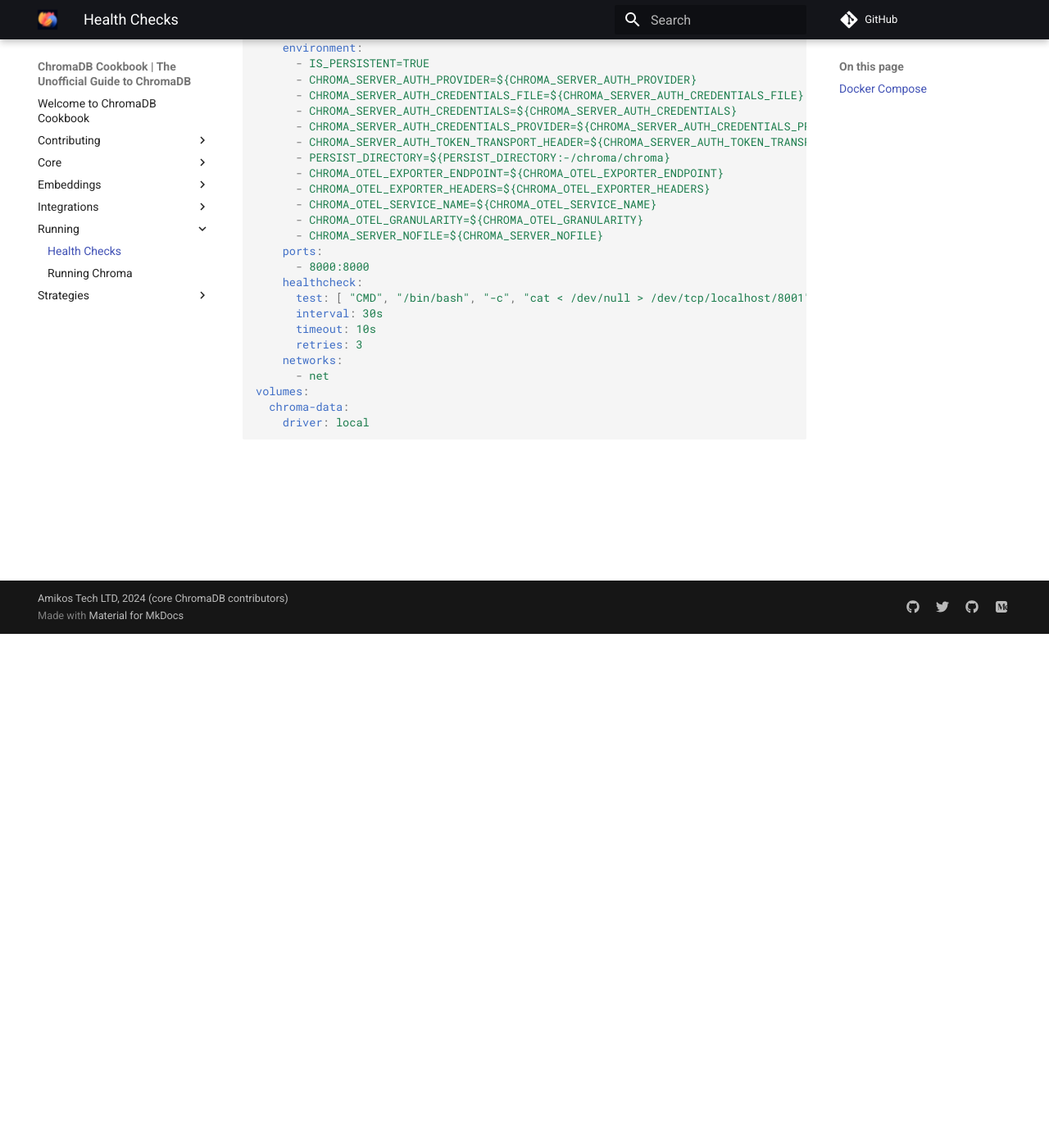
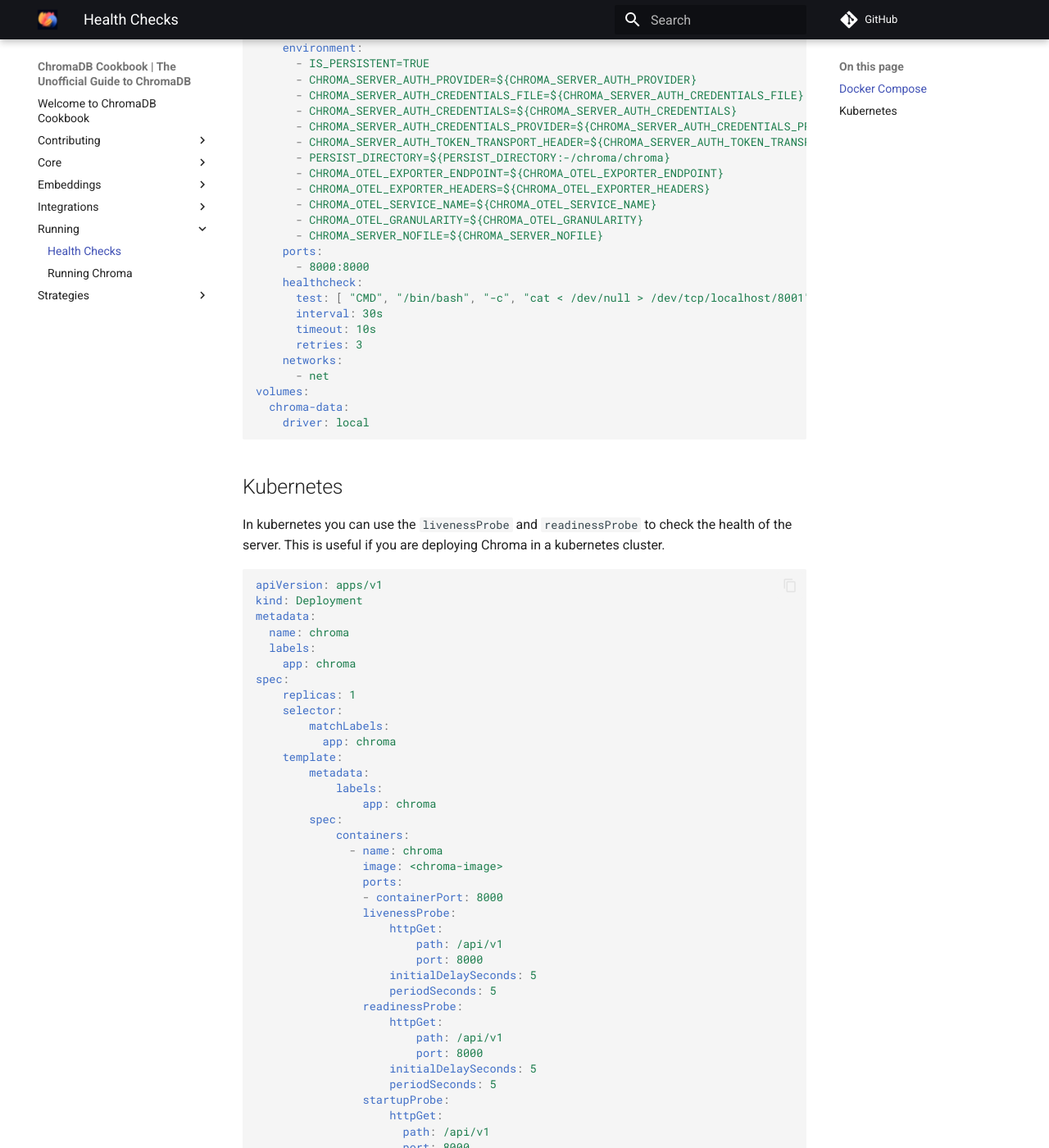
Before and after one commit to amikos-tech/chroma-cookbook, an MkDocs documentation site: the page built from docs/running/health-checks.md, in a window 1280 px wide and 1400 px high, scrolled down 627 px. Shown: the whole window at 82% size. Built offline with MkDocs 1.6.1 and Material for MkDocs 9.7.7, drawn with Linux system fonts in a browser that asks for light colours; comment, search, counter and statistics services are not loaded; some of the changed text lies outside the part shown.

Commit message:
feat: Added k8s liveness probes

````diff
--- a/docs/running/health-checks.md
+++ b/docs/running/health-checks.md
@@ -50,3 +50,74 @@ volumes:
   chroma-data:
     driver: local
 ```
+
+## Kubernetes
+
+In kubernetes you can use the `livenessProbe` and `readinessProbe` to check the health of the server. This is useful if
+you are deploying Chroma in a kubernetes cluster.
+
+```yaml
+apiVersion: apps/v1
+kind: Deployment
+metadata:
+  name: chroma
+  labels:
+    app: chroma
+spec:
+    replicas: 1
+    selector:
+        matchLabels:
+          app: chroma
+    template:
+        metadata:
+            labels:
+                app: chroma
+        spec:
+            containers:
+              - name: chroma
+                image: <chroma-image>
+                ports:
+                - containerPort: 8000
+                livenessProbe:
+                    httpGet:
+                        path: /api/v1
+                        port: 8000
+                    initialDelaySeconds: 5
+                    periodSeconds: 5
+                readinessProbe:
+                    httpGet:
+                        path: /api/v1
+                        port: 8000
+                    initialDelaySeconds: 5
+                    periodSeconds: 5
+                startupProbe:
+                    httpGet:
+                      path: /api/v1
+                      port: 8000
+                    failureThreshold: 3
+                    periodSeconds: 60
+                    initialDelaySeconds: 60
+```
+
+Alternative to the `httpGet` you can also use `tcpSocket`:
+
+```yaml
+          readinessProbe:
+            tcpSocket:
+              port: 8000
+            failureThreshold: 3
+            timeoutSeconds: 30
+            periodSeconds: 60
+          livenessProbe:
+            tcpSocket:
+              port: 8000
+            failureThreshold: 3
+            timeoutSeconds: 30
+            periodSeconds: 60
+          startupProbe:
+            tcpSocket:
+              port: 8000
+            failureThreshold: 3
+            periodSeconds: 60
+            initialDelaySeconds: 60
+```
````
